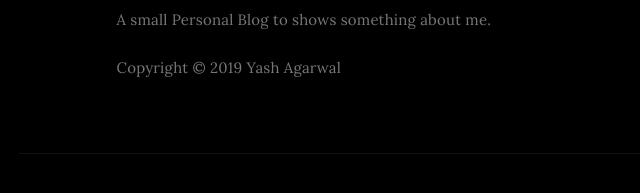
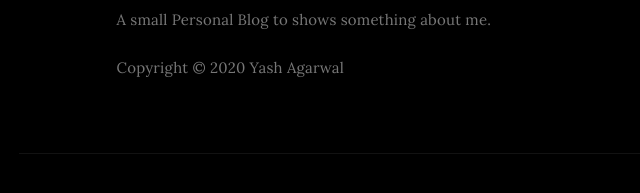
Before and after one commit to YashAgarwalDev/Temp-Webpage, a plain HTML site: page about.html in a window 1280 px wide. Shown: the part 1346-1539 px from the top of the page, 51-691 px from the left. Drawn offline with Linux system fonts and the light colour scheme.

Commit message:
Update about.html

```diff
--- a/about.html
+++ b/about.html
@@ -11,7 +11,7 @@
 
 <title>Yash Agarwal - About</title>
 <!--
-A team works...
+A team works... Actually A single guy Work :)
 Made with love... :)
 
 -->
@@ -119,7 +119,7 @@ Made with love... :)
                     <h3>Yash Agarwal</h3>
                     <p>A small Personal Blog to shows something about me.</p>
                     <div class="footer-copyright">
-                         <p>Copyright &copy; 2019 Yash Agarwal</p>
+                         <p>Copyright &copy; 2020 Yash Agarwal</p>
                     </div>
                </div>
 
```
